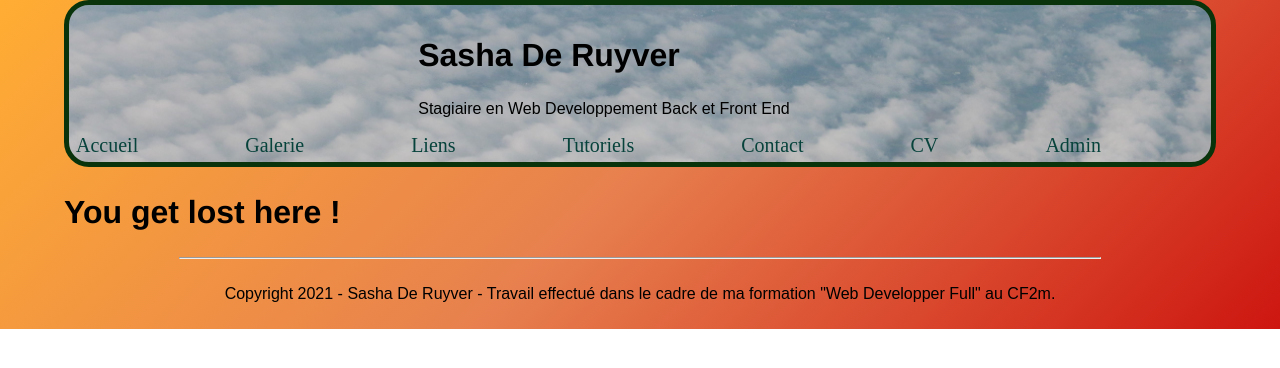
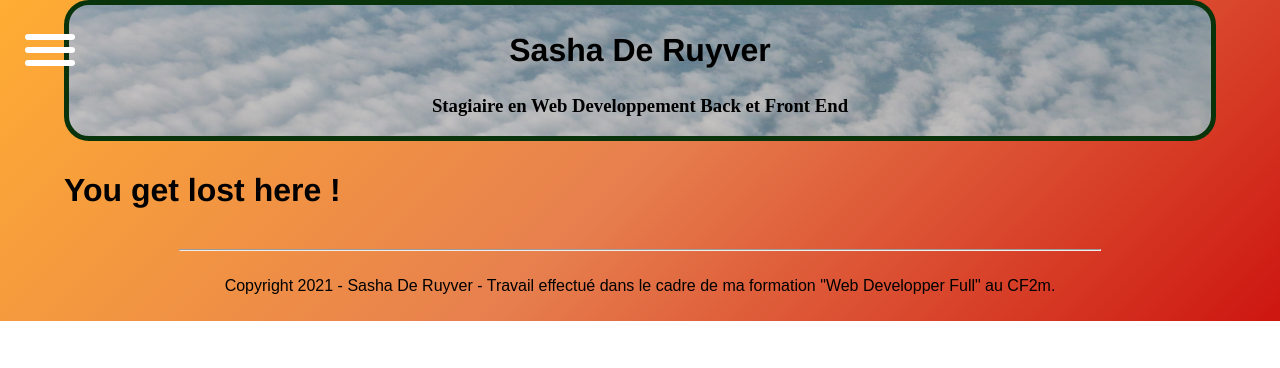
Before and after one commit to SashaKlash/ftpCf2M, a PHP site: page /portfolio/index.php?pg=1 in a window 1280 px wide. Shown: the top 368 px of the page. Run offline with PHP 8.4, Linux system fonts and the light colour scheme; some web fonts are replaced.

Commit message:
allègement du fichier css, retrait des abbérations et de la structure générale des pages.

```diff
--- a/portfolio/IMPORT/admin.php
+++ b/portfolio/IMPORT/admin.php
@@ -1,3 +1,4 @@
+<main>
 <h1>Section Administration</h1>
 <!-- ##################################### -->
 
@@ -35,8 +36,7 @@
                 <span class="psw"><a href="#">Mot de passe</a> oublié ?</span>
             </div>
         </form>
-  </div>
+    </div>
 
 </div>
-
-<script src="/portfolio/js/modal.js"></script>
+</main>
--- a/portfolio/IMPORT/cv.php
+++ b/portfolio/IMPORT/cv.php
@@ -1 +1,5 @@
-<h1>Je me présente</h1>
+<main>
+    <div class="entete">
+        <h1>Je me présente</h1>
+    </div>
+</main>
--- a/portfolio/IMPORT/footer.php
+++ b/portfolio/IMPORT/footer.php
@@ -1,11 +1,23 @@
+
         <footer>
             <hr>
             <p>Copyright 2021 - Sasha De Ruyver - Travail effectué dans le cadre de ma formation "Web Developper Full" au CF2m.</p>
         </footer>
+
                 <?php
-        if($_GET['pg']=='galerie.php'){
-            include_once "js/gallery.js";
-        }
+
+                  // Structure de contrôle pour le chargement des scripts non généraux
+                  if(isset($_GET['pg'])){
+                    if($_GET['pg']==='galerie'){
+                    echo '<script src="js/gallery.js"></script>';
+                    }};
+
+                  if($_GET['pg']=== 'admin'){
+                    echo '<script src="js/modal.js"></script>';
+                  };
+
                 ?>
+      </div>
+    <script src="js/menu.js"></script>
   </body>
 </html>
--- a/portfolio/IMPORT/galerie.php
+++ b/portfolio/IMPORT/galerie.php
@@ -1,5 +1,5 @@
 <h1>Galerie</h1>
-
+    <main>
     <section id="index-gallery" class="wrapper-gallery">
         <h2>Ma Galerie Photo</h2>
         <div class="gallery-img img1">
@@ -24,4 +24,6 @@
             <div><a href="images/img7.JPG">Gand</a></div>
         </div>
     </section>
+</main>
+</div>
     <script src="js/gallery.js"></script>
--- a/portfolio/IMPORT/header.php
+++ b/portfolio/IMPORT/header.php
@@ -42,6 +42,7 @@
         <link type="text/css" rel="stylesheet" href="css/style.css">
     </head>
     <body>
+        <div id="global">
 <?php
     include_once "IMPORT/menu.php";
 ?>
--- a/portfolio/IMPORT/home.php
+++ b/portfolio/IMPORT/home.php
@@ -1,3 +1,4 @@
+    <main>
         <div class="hero-image">
                 <div class="hero-text">
                     <h1 id="bonjour">Bonjour !</h1>
@@ -11,3 +12,5 @@
                 J'ai alors décidé que cette situation n'arriverais pas deux fois et je me suis mis à réfléchir comment réorienter ma carrière. J'ai fait le point sur ce que je voulais obtenir dans mon prochain métier. J'ai ainsi compris que j'aime analyser ce qu'il se passe et corriger les problèmes. <br>D'autres raisons multiples m'ont naturellement guidé sur la voie du Web devellopement.</p>
                 <p>J'ai débuté il y a cinq mois une formation pour devenir Web Developper et j'ai plongé dans le monde du code que je ne connaissais que théoriquement grâce à la Mathématique. C'était ma matière préférée et mon option tout au long de mes années d'école secondaire (entre mes 12 et mes 18 ans).<br>La programmation en JavaScript me donne parfois du fil à retordre mais constater une interaction avec des pages internet et un bout de code que j'ai entièrement écrit me pousse en avant et m'encourage d'autant plus à "ouvrir le capot".
             </section>
+    </main>
+</div>
--- a/portfolio/IMPORT/menu.php
+++ b/portfolio/IMPORT/menu.php
@@ -1,10 +1,9 @@
-<header class="sectionMenu">
+            <header class="entete">
                 <div class="cartouche">
-        <div>
                     <h2>Sasha De Ruyver</h2>
-            <p>Stagiaire en Web Developpement Back et Front End</p>
+                    <h3>Stagiaire en Web Developpement Back et Front End</h3>
                 </div>
-    </div>
+            </header>
             <nav id="menu">
                 <a href="./?pg=home" class="liensNav" id="lienAccueil">Accueil</a>
                 <a href="./?pg=galerie" class="liensNav" id="lienGalerie">Galerie</a>
@@ -14,4 +13,16 @@
                 <a href="./?pg=cv" class="liensNav" id="lienCV">CV</a>
                 <a href="./?pg=admin" class="liensNav" id="lienAdmin">Admin</a>
             </nav>
-</header>
+            <!-- Menu spécifique pour les écrans < 800px -->
+            <nav class="menu_hamburger" onclick="toggle();">
+                <a href="./?pg=home" class="liensNav" id="lienAccueil">Accueil</a>
+                <a href="./?pg=galerie" class="liensNav" id="lienGalerie">Galerie</a>
+                <a href="./?pg=liens" class="liensNav" id="lienLiens">Liens</a>
+                <a href="./?pg=tuto" class="liensNav" id="lienTutoriels">Tutoriels</a>
+                <a href="./?pg=contact" class="liensNav" id="lienContact">Contact</a>
+                <a href="./?pg=cv" class="liensNav" id="lienCV">CV</a>
+                <a href="./?pg=admin" class="liensNav" id="lienAdmin">Admin</a>
+            </nav>
+            <div class="hamburger" onclick="toggle();">
+                <div></div>
+            </div>
--- a/portfolio/css/style.css
+++ b/portfolio/css/style.css
@@ -38,6 +38,15 @@ body{
     box-sizing: border-box;
 }
 
+#global{
+    width:100%;
+    display:grid;
+    gap:5px;
+    grid-template-areas:
+        'entete'
+        'contenu';
+}
+
 footer{
     width:80%;
     margin: auto;
@@ -62,7 +71,8 @@ h2{
 
 /* Barre de navigation */
 
-.sectionMenu{
+header.entete{
+    grid-area: entete;
     display:grid;
     position: relative;
     grid-template-areas:
@@ -71,38 +81,74 @@ h2{
     background-image:url("../images/sky.JPG");
     background-size: cover;
     background-repeat: no-repeat;
+    background-position:center center;
     box-sizing: border-box;
     width:100%;
     height: auto;
     border: 5px solid  #09330a;
-    padding: 5px;
+    padding: 0 5px;
     margin: 0 auto;
     border-radius:25px;
 }
 
 .cartouche{
     grid-area:cartouche;
+    justify-content:center;
+    text-align:center;
 }
 
-nav#menu{
+#menu{
     grid-area:menu;
     display:grid;
     grid-template-areas: 'Ac G L T C CV Ad';
-    position:relative;
-    background-color: transparent;
-    width:100%;
+    position:sticky;
+    top:0;
+    background-color:var(--mandarin);
+    width:90%;
+    height: 40px;
+    margin:auto;
     box-sizing: border-box;
     z-index: 100;
+    display:none;
+}
+
+.menu_hamburger{
+    color: var(--field-drab);
+    width:250px;
+    height:auto;
+    padding:10px;
+    position:absolute;
+    top:75px;
+    left:-270px;
+    transition: left 500ms ease 0ms;
+}
+
+.menu_hamburger.affiche{
+    left:0;
+    transition: left 1s linear 0s;
+}
+
+.menu_hamburger a{
+    text-decoration: none;
+    color:var(--cyber-yellow);
+    font-size:150%;
 }
 
 .liensNav{
+    float:left;
+    display:block;
     color: #07423b;
     list-style-type: none;
     padding: 0 2px;
     cursor:pointer;
     text-decoration: none;
+    padding: 5px 0;
+    line-height: 40px;
+    height:40px;
+    font-family:"Roboto_Mono", sans-serif;
     font-size: 20px;
-    transition:transform 0.5s ease-in, color, top 0.5s;
+    text-align:center;
+    transition:transform 0.5s ease-in, color, top 0.5s, border-bottom 0.5s;
 
 }
 
@@ -145,14 +182,41 @@ nav#menu{
     top: 6px;
 }
 
+.hamburger {
+    display: block;
+    position:sticky;
+    z-index:10;
+    top: 50px;
+    left:50px;
+    transform: translate(-50%, -50%);
+    position: absolute;
+    width: 50px;
+    cursor:pointer;
+}
 
+.hamburger:before,
+.hamburger:after,
+.hamburger div {
+  background: #fff;
+  content: "";
+  display: block;
+  height: 6px;
+  border-radius: 3px;
+  margin: 7px 0;
+  transition: 0.5s;
+}
+.hamburger:hover:before {
+  transform: translateY(12px) rotate(135deg);
+}
+.hamburger:hover:after {
+  transform: translateY(-12px) rotate(-135deg);
+}
+.hamburger:hover div {
+  transform: scale(0);
+}
 
-@media screen {
-
-}
 /* ===================================================== */
 /* Page "home.php" */
-
 
 #presentation{
     width: 50%;
--- /dev/null
+++ b/portfolio/js/menu.js
@@ -0,0 +1,9 @@
+function toggle(){
+    "use strict";
+    var x = document.querySelector('.menu_hamburger');
+    if(x.className === 'menu_hamburger'){
+        x.className += ' affiche';
+    }else{
+        x.className = 'menu_hamburger';
+    }
+}
```
Also changed, not shown: other parts of portfolio/css/style.css (+29 -30 lines), portfolio/IMPORT/contact.php (+6 -8 lines). Lines whose indentation alone changed are shown as unchanged.
